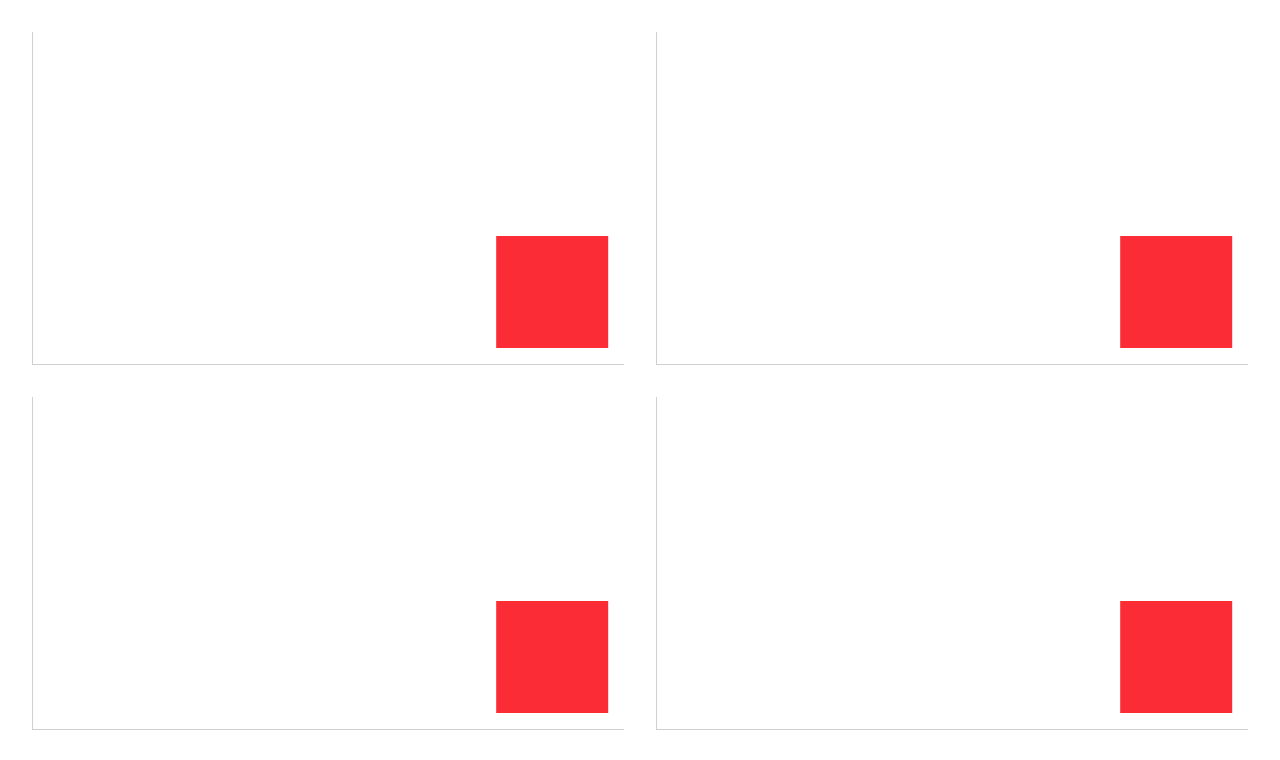
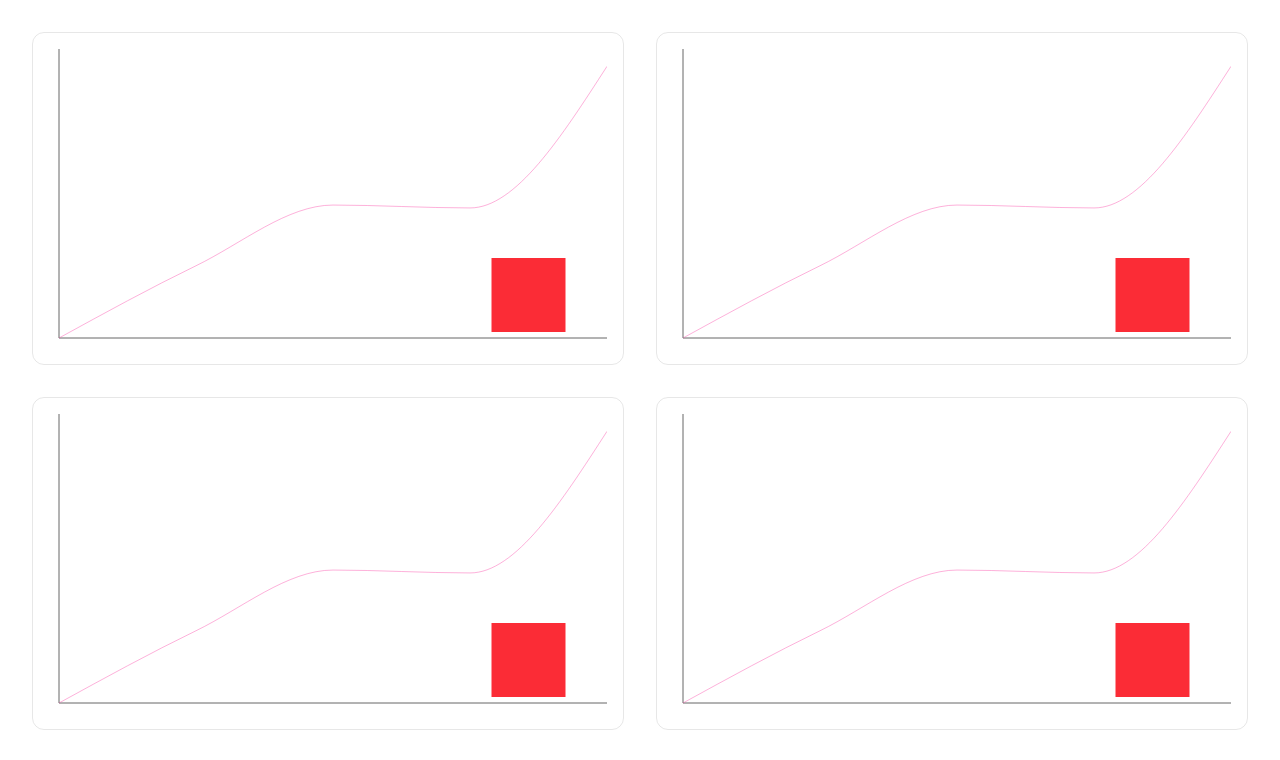
Before and after one commit to ofcljaved/dev-dump, a Next.js app: page /tools/easings in a window 1280 px wide. Shown: the top 760 px of the page. Built offline with nearby package versions, Linux system fonts and the light colour scheme.

Commit message:
chore: plus in a grid in canvas

```diff
--- a/src/app/tools/easings/page.tsx
+++ b/src/app/tools/easings/page.tsx
@@ -1,21 +1,43 @@
 'use client';
 
 import { motion } from 'motion/react';
+import { ResponsiveContainer, LineChart, Line, YAxis, XAxis } from 'recharts';
 
 export default function EasingPage() {
   return (
-    <main className="p-8 grid grid-cols-[repeat(auto-fill,minmax(400px,1fr))] gap-8 content-start">
+    <main className="p-8 grid grid-cols-[repeat(auto-fill,minmax(450px,1fr))] gap-8 content-start">
       {Array.from({ length: 10 }).map((_, i) => (
-        <div key={i} className="border-l border-b border-current/20 aspect-video p-4 flex">
+        <div key={i} className="border border-current/10 rounded-xl aspect-video flex flex-col p-4 relative">
+          <ResponsiveContainer width="100%" height="100%">
+            <LineChart
+              width={600}
+              height={300}
+              data={[
+                { p: 0 },
+                { p: 0.25 },
+                { p: 0.46 },
+                { p: 0.45 },
+                { p: 0.94 },
+              ]}
+              margin={{
+                left: -50,
+                bottom: -20,
+              }}
+            >
+              <XAxis tick={false} />
+              <YAxis tick={false} />
+              <Line className='text-pink-400/50' dataKey="p" type="monotone" dot={false} stroke="currentColor" />
+            </LineChart>
+          </ResponsiveContainer>
           <motion.div
-            initial={{ x: '0%' }}
-            animate={{ x: '400%' }}
+            initial={{ x: '25%' }}
+            animate={{ x: '600%' }}
             transition={{
               duration: 1,
               delay: 1,
-              ease: [.25, .46, .45, .94]
+              ease: [.25, .46, .45, .94],
             }}
-            className="aspect-square w-1/5 bg-red-500 mt-auto"
+            className="aspect-square w-1/8 bg-red-500 absolute bottom-8"
           />
         </div>
       ))}
--- /dev/null
+++ b/src/app/ui/trail/page.tsx
@@ -0,0 +1,86 @@
+'use client';
+
+import { useCallback, useEffect, useRef } from "react";
+
+
+interface PlusT {
+  ctx: CanvasRenderingContext2D;
+  x: number;
+  y: number;
+  size: number;
+}
+const SIZE = 20;
+
+export default function TrailPage() {
+  const cRef = useRef<HTMLCanvasElement>(null);
+
+  const drawPlus = useCallback(({ ctx, x, y, size }: PlusT) => {
+    ctx.save();// ALWAYS SAVE THE CONTEXT
+    ctx.translate(x, y);
+    ctx.beginPath();
+    ctx.moveTo(-size, 0);
+    ctx.lineTo(size, 0);
+    ctx.moveTo(0, -size);
+    ctx.lineTo(0, size);
+    ctx.strokeStyle = "#333";
+    ctx.lineWidth = 7.5;
+    ctx.stroke();
+    ctx.restore();// ALWAYS RESTORE THE CONTEXT
+  }, []);
+
+  const setupCanvas = useCallback(() => {
+    const cnvs = cRef.current;
+    if (!cnvs) return;
+
+    const ctx = cnvs.getContext("2d");
+    if (!ctx) return;
+
+    const DPR = window.devicePixelRatio;
+    const { width, height } = cnvs.getBoundingClientRect();
+
+    // Canvas Scaling logic for that CRISP look
+    cnvs.width = width * DPR;
+    cnvs.height = height * DPR;
+    ctx.scale(DPR, DPR);
+    ctx.save();
+
+    ctx.clearRect(0, 0, width, height);
+
+    const spacing = SIZE * 3;
+    const cols = Math.floor(width / spacing);
+    const rows = Math.floor(height / spacing);
+    const gridWidth = (cols - 1) * spacing;
+    const gridHeight = (rows - 1) * spacing;
+    const offsetX = (width - gridWidth) / 2;
+    const offsetY = (height - gridHeight) / 2;
+
+    for (let i = 0; i < cols; i++) {
+      for (let j = 0; j < rows; j++) {
+        const x = spacing * i + offsetX;
+        const y = spacing * j + offsetY;
+
+        drawPlus({ ctx, x, y, size: SIZE });
+      }
+    }
+
+  }, [cRef]);
+
+  useEffect(() => {
+    const controller = new AbortController();
+    const { signal } = controller;
+    setupCanvas();
+
+    window.addEventListener("resize", setupCanvas, { signal });
+
+    const mq = window.matchMedia(`(resolution: ${window.devicePixelRatio}dppx)`);
+    mq.addEventListener("change", setupCanvas, { signal });
+
+    return () => controller.abort();
+  }, [setupCanvas]);
+
+  return (
+    <main className="grid place-items-center relative">
+      <canvas ref={cRef} className="bg-black w-full max-w-xl aspect-video" />
+    </main>
+  )
+}
```
Also changed, not shown: package.json (+8 -5 lines), 2 other files (tests, documents, lock files or other folders).
